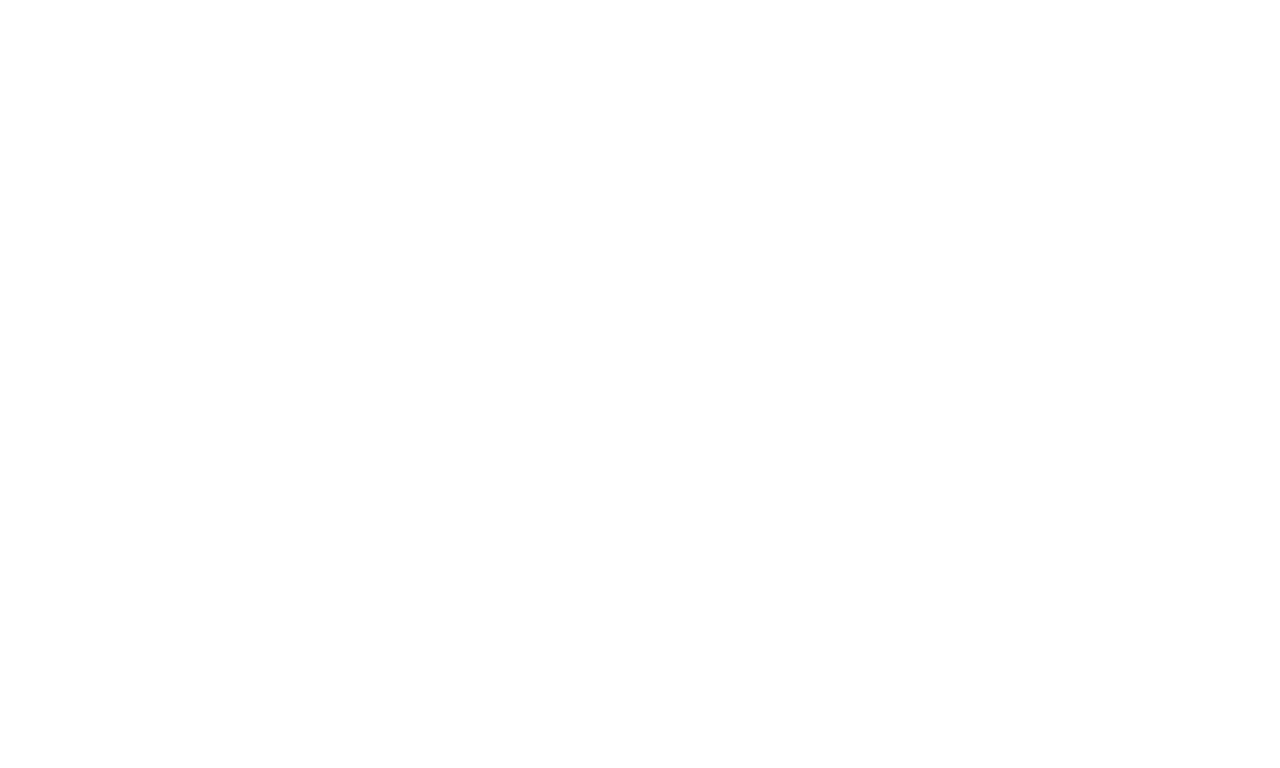
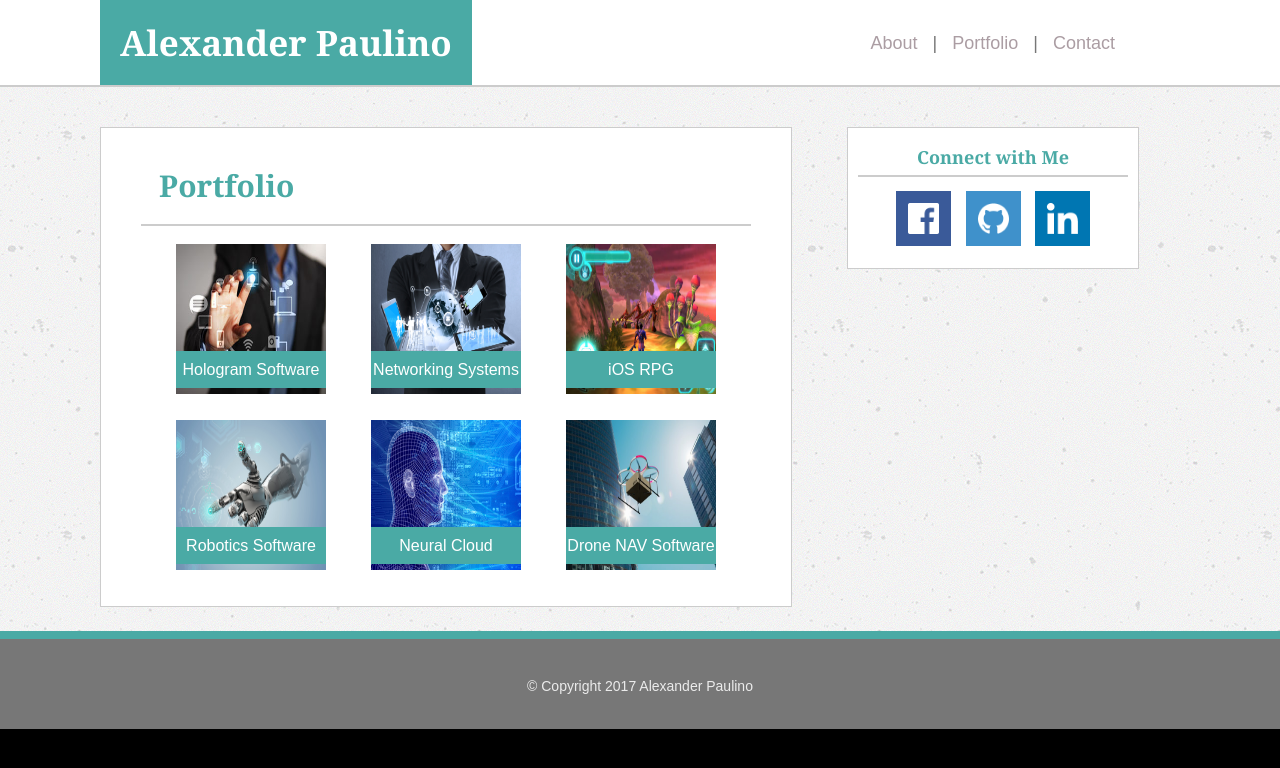
Before and after one commit to alexanderpaulino/Basic-Portfolio, a plain HTML site: page portfolio.html in a window 1280 px wide. Drawn offline with Linux system fonts and the light colour scheme.

Commit message:
Second  Draft

```diff
--- a/assets/css/style.css
+++ b/assets/css/style.css
@@ -1,19 +1,16 @@
 html, body {
 	background-color: black;
 	text-align: center;
-	color: #ab9da3;
+	color: #777777;
 	width: 1280px;
 	margin: auto;
 	font-family: 'Arial', 'Helvetica Neue', Helvetica, sans-serif;
+	overflow: auto;
 }
 
 a:link, a:visited, a:active {
+	text-decoration: none;
 	color: #ab9da3;
-	text-decoration: none;
-}
-
-a:hover {
-	font-weight: bold;
 }
 
 hr {
@@ -28,6 +25,9 @@ hr {
 	height: 85px;
 	width: 100%;
 	position: relative;
+	border-bottom-style: solid;
+	border-bottom-color: #cccccc;
+	border-bottom-width: 2px;
 	margin-bottom: 0;
 }
 
@@ -38,43 +38,40 @@ hr {
 	color: white;
 	padding: 25px 20px 25px 20px;
 	position: absolute;
-	left: 120px;
+	left: 100px;
 	bottom: 0px;
 	font-family: 'Georgia', Times, Times New Roman, serif;
 }
 
 .nav {
-	background-color: white;
 	padding: 15px 15px 15px 15px;
 	position: absolute;
-	right: 200px;
+	right: 150px;
 	bottom: 18px;
 	word-spacing: 10px;
 	font-size: 18px;
 }
 
-.centerSection {
+#centerSection {
 	background-image: url("../images/concrete-texture.png");
 	background-repeat: repeat;
-	height: 525px;
+	min-height: 535px;
 	width: 1280px;
+	padding-bottom: 9px;
 	position: relative;
-	border-top-style: solid;
-	border-top-color: #cccccc;
-	border-top-width: 2px;
 	border-bottom-style: solid;
 	border-bottom-color: #4aaaa5;
-	border-bottom-width: 6px;
+	border-bottom-width: 8px;
 }
 
 .aboutMeBox {
-	background-color: white;
+	background-color: #ffffff;
 	text-align: left;
 	position: absolute;
-	width: 550px;
-	left: 120px;
+	width: 610px;
+	left: 100px;
 	top: 40px;
-	padding: 20px 30px 20px 30px;
+	padding: 10px 40px 20px 40px;
 	border-style: solid;
 	border-width: 1px;
 	border-color: #cccccc;
@@ -83,24 +80,25 @@ hr {
 }
 
 .connectBox {
-	background-color: white;
+	background-color: #ffffff;
 	color: #4aaaa5;
 	font-weight: bold;
 	font-family: 'Georgia', Times, Times New Roman, serif;
 	font-size: 18px;
 	position: absolute;
+	width: 270px;
 	padding: 20px 10px 15px 10px;
-	right: 255px;
+	right: 141px;
 	top: 40px;
 	border-style: solid;
 	border-width: 1px;
 	border-color: #cccccc;
 }
 
-.facebookButton, .linkedinButton, .githubButton, .twitterButton {
+#facebookButton, #linkedinButton, #githubButton, #twitterButton {
 	height: 55px;
 	width: 55px;
-	padding: 5px 5px 5px 5px;
+	margin: 5px 5px 5px 5px;
 }
 
 .aboutMe {
@@ -108,23 +106,123 @@ hr {
 	font-size: 30px;
 	color: #4aaaa5;
 	font-weight: bold;
-	padding: 18px 18px 0px 18px;
+	padding: 18px 18px 0px 10px;
 }
 
 .profilePhoto {
 	float: left;
-	height: 150px;
+	height: 170px;
 	width: 200px;
-	padding: 20px 10px 10px 0px;
+	padding: 10px 25px 25px 0px;
 }
 
 .footer {
 	clear: both;
 	height: 50px;
-	width: 100%;
 	background-color: #777;
 	padding: 40px 0px 0px 0px;
 	color: #ebebeb;
 	font-size: 14px;
 	overflow: auto;
 }
+
+.contactBox {
+	background-color: #ffffff;
+	text-align: left;
+	position: absolute;
+	width: 610px;
+	left: 100px;
+	top: 40px;
+	padding: 10px 40px 20px 40px;
+	border-style: solid;
+	border-width: 1px;
+	border-color: #cccccc;
+	overflow: auto;
+	line-height: 2;
+}
+
+.contact {
+	font-family: 'Georgia', Times, Times New Roman, serif;
+	font-size: 30px;
+	color: #4aaaa5;
+	font-weight: bold;
+	padding: 18px 18px 0px 18px;
+}
+
+.resizedNameBox, .resizedEmailBox {
+	width: 530px;
+	height: 20px;
+	padding-left: 10px;
+}
+
+.textarea {
+	width: 530px;
+	height: 145px;
+	padding-left: 10px;
+	font-family: 'Arial', 'Helvetica Neue', Helvetica, sans-serif;
+	resize: none;
+}
+
+::-webkit-input-placeholder {
+    color: #cccccc;
+}
+
+::-moz-placeholder {
+    color: #cccccc;
+}
+
+::-ms-placeholder {
+    color: #cccccc;
+}
+
+::placeholder {
+    color: #cccccc;
+}
+
+.portfolioBox {
+	background-color: #ffffff;
+	text-align: left;
+	position: absolute;
+	width: 610px;
+	left: 100px;
+	top: 40px;
+	padding: 10px 40px 20px 40px;
+	border-style: solid;
+	border-width: 1px;
+	border-color: #cccccc;
+	overflow: auto;
+	line-height: 2;
+}
+
+.portfolio {
+	font-family: 'Georgia', Times, Times New Roman, serif;
+	font-size: 30px;
+	color: #4aaaa5;
+	font-weight: bold;
+	margin: 18px 18px 0px 18px;
+}
+
+#hologramButton, #networkingButton, #iosrpgButton,
+#roboticsButton, #cloudButton, #droneButton {
+	height: 150px;
+	width: 150px;
+	margin: 10px 10px 5px 35px;
+}
+
+.container {
+	float: left;
+	position: relative;
+}
+
+.buttonLink {
+	position: absolute;
+	z-index: 1;
+	width: 150px;
+	bottom: 22px;
+	right: 10px;
+	text-align: center;
+	line-height: 25px;
+	color: white;
+	background-color: #4aaaa5;
+	padding: 6px 0px 6px 0px;
+}
--- a/portfolio.html
+++ b/portfolio.html
@@ -0,0 +1,61 @@
+<!DOCTYPE html>
+<html>
+<head>
+	<title>HW-Basic Portfolio-Alexander Paulino</title>
+	<link rel="stylesheet" type="text/css" href="assets/css/reset.css">
+	<link rel="stylesheet" type="text/css" href="assets/css/style.css">
+</head>
+<body>
+	<div class=topSection>
+
+	<div class="header"><header>Alexander Paulino</header></div>
+
+	<div class="nav"><nav>
+	<a href="index.html">About</a> | <a href="portfolio.html">Portfolio</a> | <a href="contact.html">Contact</a>
+	</nav></div>
+
+	</div>
+
+	<div id="centerSection">
+		<div class="portfolioBox">
+
+			<div class="portfolio">Portfolio</div>
+			<hr>
+				<div class="container">
+				<a href="#"><img id="hologramButton" src="assets\images\HologramWorks.jpg" alt="Hologram Software Button"></a><div class="buttonLink">Hologram Software</div>
+				</div>
+				<div class="container">
+				<a href="#"><img id="networkingButton" src="assets\images\Neo-Networking.jpg" alt="Advanced Networking Button"></a><div class="buttonLink">Networking Systems</div>
+				</div>
+				<div class="container">
+				<a href="#"><img id="iosrpgButton" src="assets\images\iOSRPG.jpg" alt="iOS RPG Button"></a><div class="buttonLink">iOS RPG</div>
+				</div>
+
+				</br>
+
+				<div class="container">
+				<a href="#"><img id="roboticsButton" src="assets\images\Roboticsinfrastructure.jpg" alt="Advanced Robotics Button"></a><div class="buttonLink">Robotics Software</div>
+				</div>
+				<div class="container">
+				<a href="#"><img id="cloudButton" src="assets\images\ThoughtCloud.jpg" alt="Advanced Cloud Button"></a><div class="buttonLink">Neural Cloud</div>
+				</div>
+				<div class="container">
+				<a href="#"><img id="droneButton" src="assets\images\DroneSoftware.jpg" alt="Drone Software Button"></a><div class="buttonLink">Drone NAV Software</div>
+				</div>
+		</div>
+
+
+		<div class="connectBox">
+			Connect with Me
+			<hr>
+			<a href="http://www.facebook.com"><img id="facebookButton" src="assets\images\Facebook.png" alt="Facebook button"></a>
+			<a href="http://www.github.com"><img id="githubButton" src="assets\images\Github.png" alt="GitHub button"></a>
+			<a href="http://www.linkedin.com"><img id="linkedinButton" src="assets\images\Linkedin.png" alt="Linkedin button"></a>
+
+		</div>
+	</div>
+
+	<footer class="footer">&copy; Copyright 2017 Alexander Paulino</footer>
+
+</body>
+</html>
```
Also changed, not shown: contact.html (+46 -0 lines), index.html (+9 -5 lines), assets/images/DroneSoftware.jpg (added), assets/images/iOSRPG.jpg (added).
